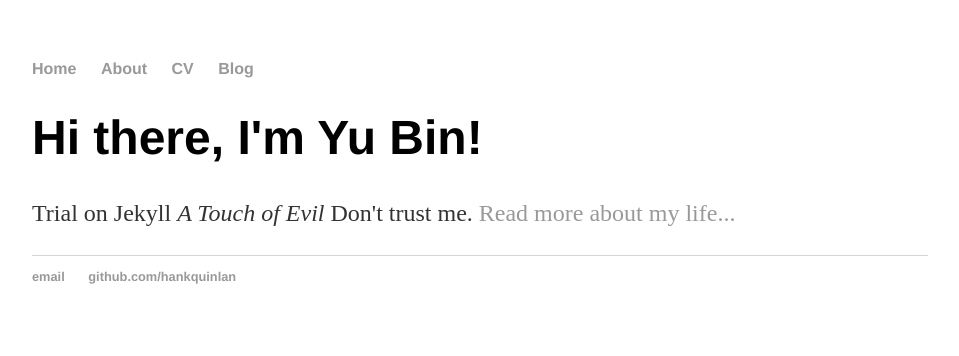
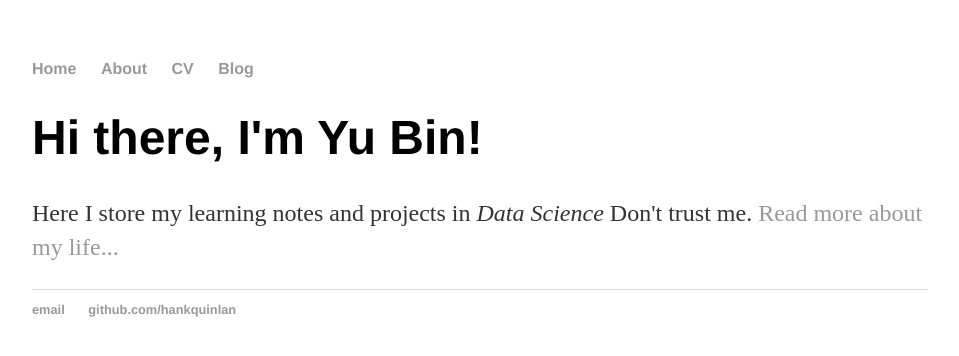
Before and after one commit to yubin627/yubin627.github.io, a Jekyll site: the page built from index.html, in a window 1280 px wide. Shown: the top 356 px of the page, without its empty margins (160-1119 px from the left). Built offline with Jekyll 4.4.1, drawn with Linux system fonts in a browser that asks for light colours.

Commit message:
Update index.html

```diff
--- a/index.html
+++ b/index.html
@@ -1,30 +1,8 @@
-<!DOCTYPE html>
-<html>
-	<head>
-		<title>Yu Bin</title>
-		<!-- link to main stylesheet -->
-		<link rel="stylesheet" type="text/css" href="/css/main.css">
-	</head>
-	<body>
-		<nav>
-    		<ul>
-        		<li><a href="/">Home</a></li>
-	        	<li><a href="/about">About</a></li>
-        		<li><a href="/cv">CV</a></li>
-        		<li><a href="/blog">Blog</a></li>
-    		</ul>
-		</nav>
-		<div class="container">
-    		<div class="blurb">
-        		<h1>Hi there, I'm Yu Bin!</h1>
-				<p>Trial on Jekyll <em>A Touch of Evil</em> Don't trust me. <a href="/about">Read more about my life...</a></p>
-    		</div><!-- /.blurb -->
-		</div><!-- /.container -->
-		<footer>
-    		<ul>
-        		<li><a href="mailto:hankquinlanhub@gmail.com">email</a></li>
-        		<li><a href="https://github.com/hankquinlan">github.com/hankquinlan</a></li>
-			</ul>
-		</footer>
-	</body>
-</html>
+---
+layout: default
+title: Yu Bin, Aspiring Data Scientist
+---
+<div class="blurb">
+	<h1>Hi there, I'm Yu Bin!</h1>
+	<p>Here I store my learning notes and projects in <em>Data Science</em> Don't trust me. <a href="/about">Read more about my life...</a></p>
+</div><!-- /.blurb -->
```
